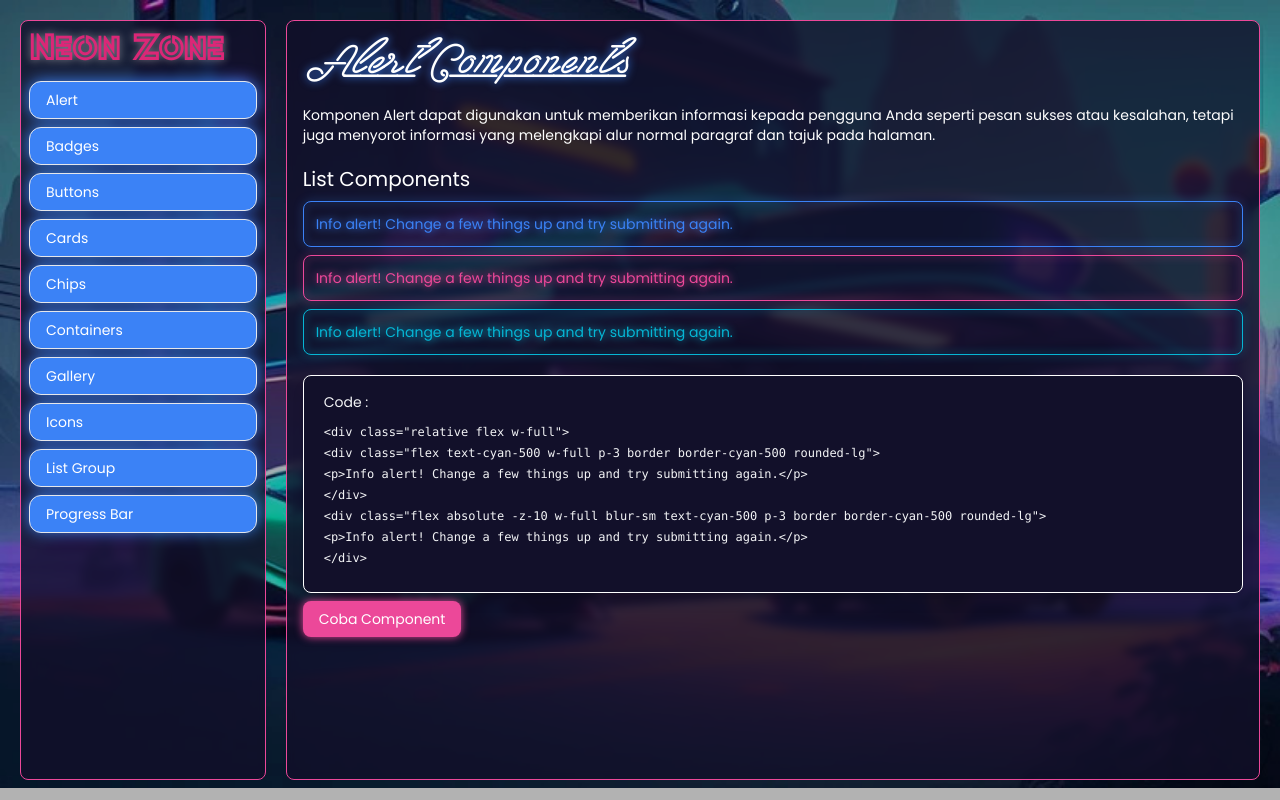
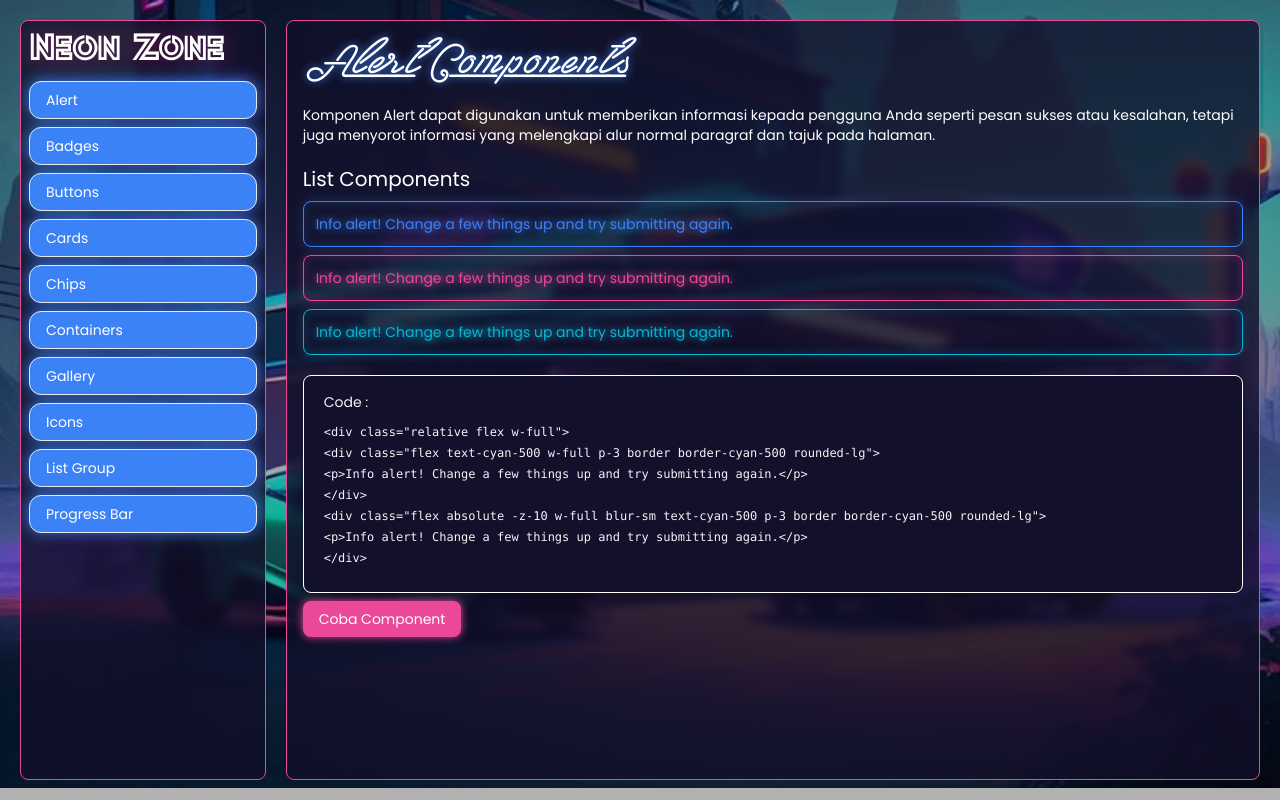
Before and after one commit to BimaBizz/Neon-Component, a website: page AlertComps.html in a window 1280 px wide. Drawn offline with nearby package versions, Linux system fonts and the light colour scheme.

Commit message:
chage logo colors

```diff
--- a/AlertComps.html
+++ b/AlertComps.html
@@ -23,9 +23,9 @@
             class="h-full w-1/4 bg-[#12102a]/80 border border-pink-500 backdrop-blur-sm rounded-lg overflow-scroll p-2 text-sm">
             <div class="relative w-full mb-3 object-top">
                 <h1
-                    class="font-LED text-4xl font-bold text-left w-full text-white absolute -z-10 blur-sm animate-pulse">
+                    class="font-LED text-4xl font-bold text-left w-full text-pink-600 absolute -z-10 blur-md animate-pulse">
                     Neon Zone</h1>
-                <h1 class="font-LED text-4xl font-bold text-pink-600 text-left w-full">Neon Zone</h1>
+                <h1 class="font-LED text-4xl font-bold text-white text-left w-full">Neon Zone</h1>
             </div>
             <div class="relative flex group w-full mb-2">
                 <a href="./AlertComps.html"
```
Also changed, not shown: Badges.html (+2 -2 lines), Buttons.html (+2 -2 lines), Card.html (+2 -2 lines), Chips.html (+2 -2 lines), index.html (+2 -2 lines), dist/output.css.
